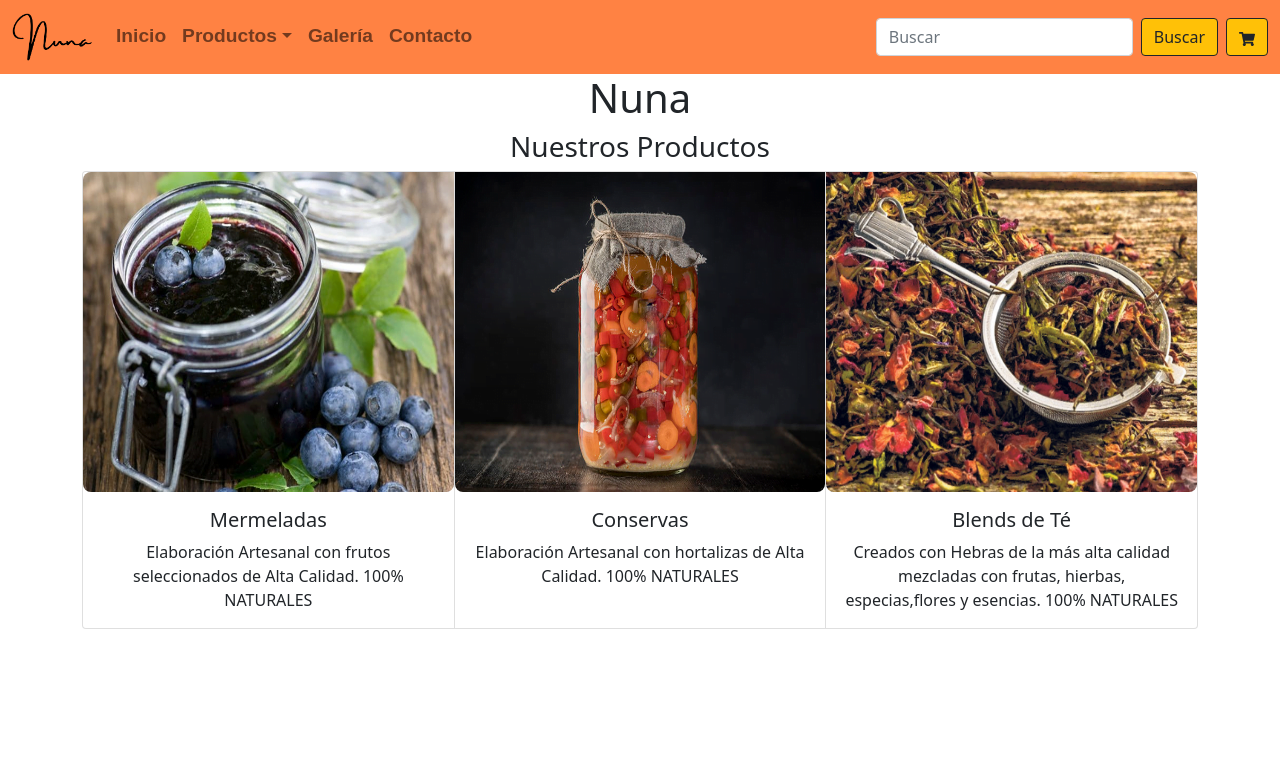
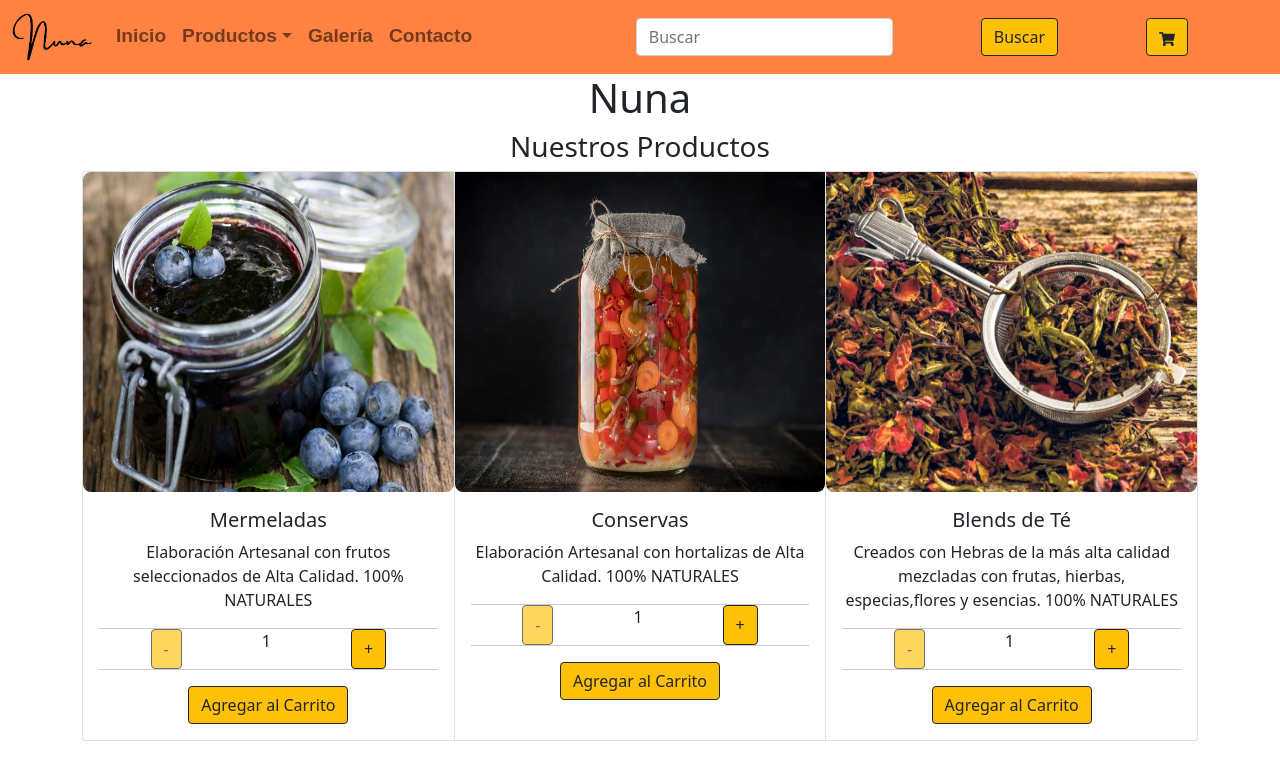
Before and after one commit to lucianogaido/ReactJs, a React (Create React App) app: page / in a window 1280 px wide. Shown: the top 780 px of the page. Built offline with nearby package versions, Linux system fonts and the light colour scheme.

Commit message:
Desafio Contador con Boton

```diff
--- a/src/App.js
+++ b/src/App.js
@@ -1,13 +1,13 @@
 import './App.css';
 import NavBar from './components/NavBar/NavBar'
-import CardList from './components/CardList/CardList';
+import ItemListContainer from './components/ItemListContainer/ItemListContainer';
 
 function App() {
   return (
     <div className="App ">
       <NavBar/>
       <h1>Nuna  </h1>
-      <CardList />
+      <ItemListContainer />
     </div>
   );
 }
--- a/src/components/Card/Card.js
+++ b/src/components/Card/Card.js
@@ -1,13 +1,15 @@
 import './Card.css';
-import {Card} from "react-bootstrap"
-const CardItem = ({title, image, text}) => {
+import {Card} from "react-bootstrap";
+import ItemCount from "../ItemCount/ItemCount"
+const CardItem = ({title, image, text, stock}) => {
     return(
         <Card>
         <Card.Img className="card-img" variant="top" src={`../${image}`} />
         <Card.Body>
             <Card.Title>{title}</Card.Title>
             <Card.Text>{text}</Card.Text>
-            </Card.Body>
+            <ItemCount stock={stock} title = {title}/>
+        </Card.Body>
         </Card>
 
     )
--- a/src/components/CardList/CardList.js
+++ /dev/null
@@ -1,16 +0,0 @@
-import CardItem from '../Card/Card'
-import {CardGroup} from "react-bootstrap"
-
-const CardList = () => {
-    return(
-        <main className="container" >
-            <h3>Nuestros Productos</h3>
-            <CardGroup>
-                <CardItem title={"Mermeladas"} image={"./arandanos.png"} text={"Elaboración Artesanal con frutos seleccionados de Alta Calidad. 100% NATURALES"} />
-                <CardItem title={"Conservas"} image={"./ajies.png"} text={"Elaboración Artesanal con hortalizas  de Alta Calidad. 100% NATURALES"} />
-                <CardItem title={"Blends de Té"} image={"./blend1.png"} text={"Creados con Hebras de la más alta calidad mezcladas con frutas, hierbas, especias,flores y esencias. 100% NATURALES"}/>
-            </CardGroup>
-        </main>
-    )
-}
-export default CardList
--- /dev/null
+++ b/src/components/ItemCount/ItemCount.css
@@ -0,0 +1,13 @@
+.itemCount{
+    display: flex;
+    width: 100%;
+    justify-content:center;
+    border-top: 1px solid #ccc;
+    border-bottom: 1px solid #ccc;
+    margin-bottom: 1rem;
+}
+
+Button {
+    margin-right: 5rem;
+    margin-left: 5rem;
+}
--- /dev/null
+++ b/src/components/ItemCount/ItemCount.js
@@ -0,0 +1,18 @@
+import './ItemCount.css';
+import {Button} from "react-bootstrap";
+import { useState } from 'react';
+const ItemCount = ({stock, title}) =>{
+    const [count, setCount] = useState(1)
+    return(
+        <>
+        <div className="itemCount">
+            <Button variant="btn btn-outline-dark my-2 my-sm-0 bg-warning" onClick={() => setCount(count - 1)} disabled={count === 1}>-</Button>
+            <p>{count}</p>
+            <Button variant="btn btn-outline-dark my-2 my-sm-0 bg-warning" onClick={() => setCount(count + 1)} disabled={count >= stock}>+</Button>
+        </div>
+            <Button variant="btn btn-outline-dark my-2 my-sm-0 bg-warning" onClick={() => console.log(`Compraste ${count} ${title} `)}>Agregar al Carrito</Button>
+        </>
+    )
+}
+
+export default ItemCount
--- /dev/null
+++ b/src/components/ItemListContainer/ItemListContainer.js
@@ -0,0 +1,16 @@
+import CardItem from '../Card/Card'
+import {CardGroup} from "react-bootstrap"
+
+const ItemListContainer = () => {
+    return(
+        <main className="container" >
+            <h3>Nuestros Productos</h3>
+            <CardGroup>
+                <CardItem stock = {5} title={"Mermeladas"} image={"./arandanos.png"} text={"Elaboración Artesanal con frutos seleccionados de Alta Calidad. 100% NATURALES"} />
+                <CardItem stock = {10} title={"Conservas"} image={"./ajies.png"} text={"Elaboración Artesanal con hortalizas  de Alta Calidad. 100% NATURALES"} />
+                <CardItem stock = {2} title={"Blends de Té"} image={"./blend1.png"} text={"Creados con Hebras de la más alta calidad mezcladas con frutas, hierbas, especias,flores y esencias. 100% NATURALES"}/>
+            </CardGroup>
+        </main>
+    )
+}
+export default ItemListContainer
```
